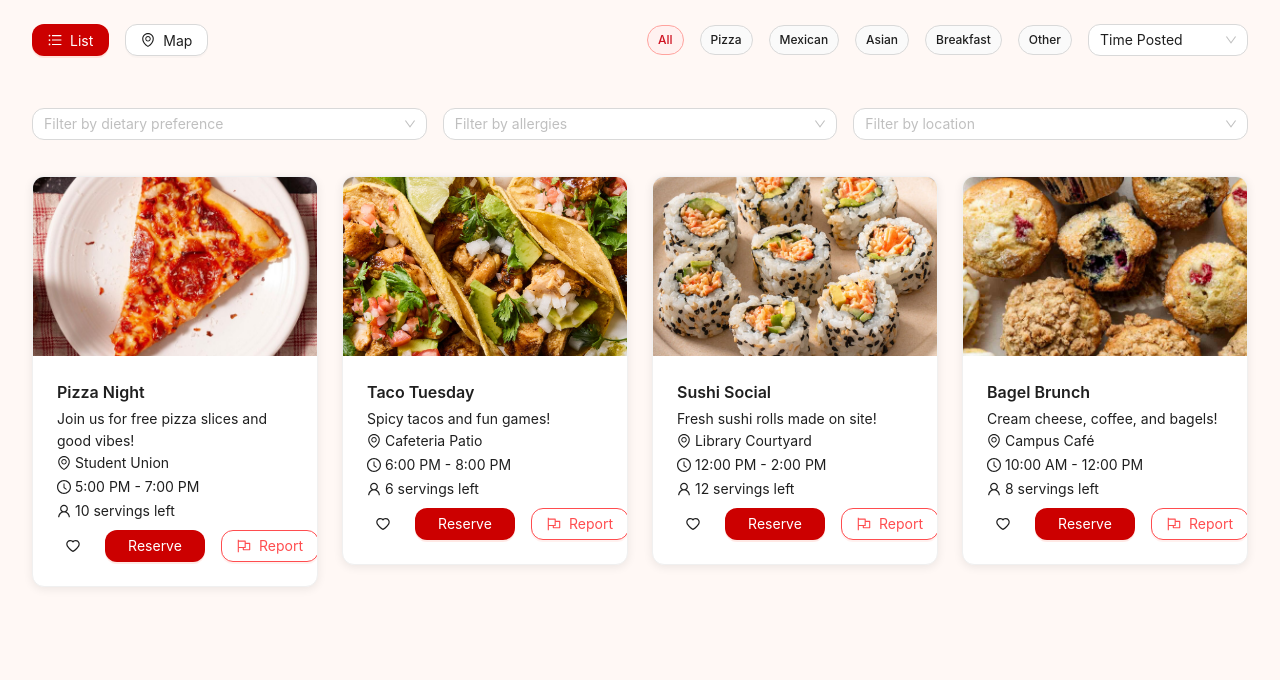
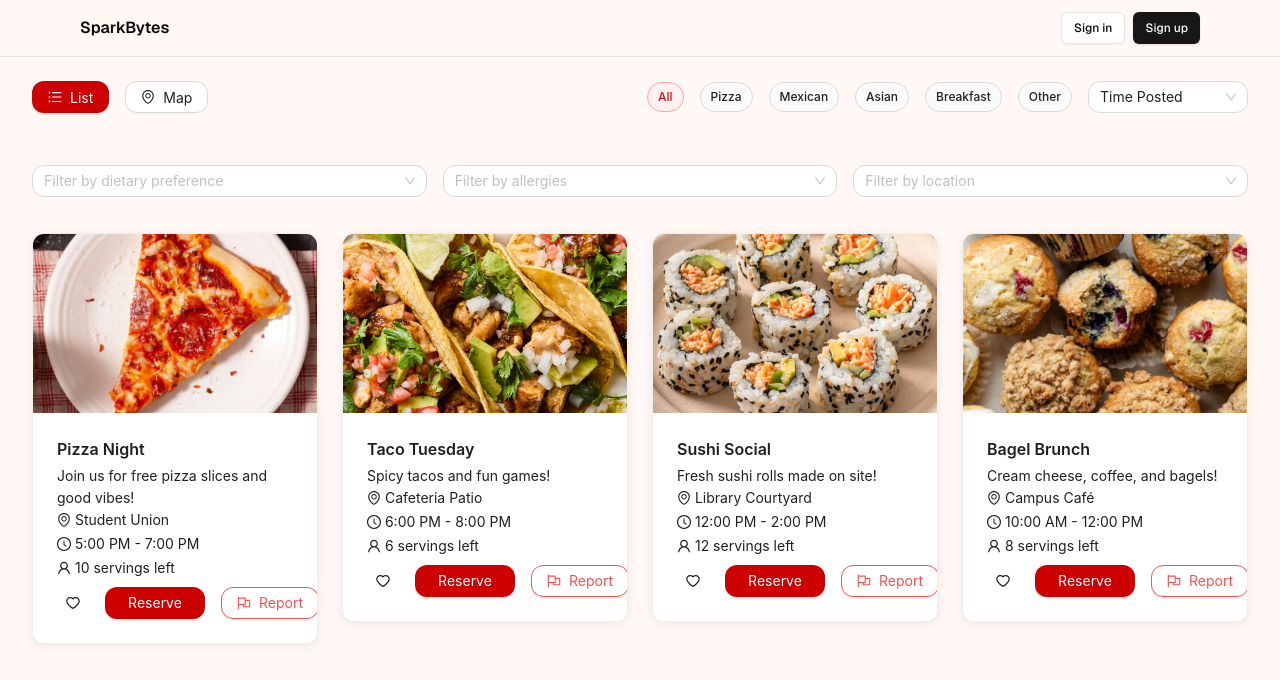
Before and after one commit to alyak0120/Team1-SparkBytes, a Next.js app in the folder team1-sparkbytes/: page / in a window 1280 px wide. Shown: the top 680 px of the page. Built offline with nearby package versions, Linux system fonts and the light colour scheme; no server answers.

Commit message:
added AuthButton header in layout for sign-in/sign-up

```diff
--- a/team1-sparkbytes/app/layout.tsx
+++ b/team1-sparkbytes/app/layout.tsx
@@ -2,6 +2,7 @@ import type { Metadata } from "next";
 import { Geist } from "next/font/google";
 import { ThemeProvider } from "next-themes";
 import "./globals.css";
+import { AuthButton } from "@/components/auth-button";
 
 const defaultUrl = process.env.VERCEL_URL
   ? `https://${process.env.VERCEL_URL}`
@@ -27,14 +28,23 @@ export default function RootLayout({
   return (
     <html lang="en" suppressHydrationWarning>
       <body className={`${geistSans.className} antialiased`}>
+        {/* header with auth button*/}
        <ThemeProvider
         attribute="class"
         defaultTheme="system"
         enableSystem
         disableTransitionOnChange
         >
-          {children}
+      <header className="w-full border-b">
+        <div className="mx-auto max-w-6xl py-3 px-4 flex items-center justify-between">
+          <div className="font-semibold">SparkBytes</div>
+          <AuthButton /> {/* this is the new button */}
+        </div>
+      </header>
+
+      <main>{children}</main>
       </ThemeProvider>
+
       </body>
     </html>
   );
--- a/team1-sparkbytes/lib/supabase/server.ts
+++ b/team1-sparkbytes/lib/supabase/server.ts
@@ -11,7 +11,7 @@ export async function createClient() {
 
   return createServerClient(
     process.env.NEXT_PUBLIC_SUPABASE_URL!,
-    process.env.NEXT_PUBLIC_SUPABASE_PUBLISHABLE_KEY!,
+    process.env.NEXT_PUBLIC_SUPABASE_ANON_KEY!,
     {
       cookies: {
         getAll() {
```
Lines whose indentation alone changed are shown as unchanged.
